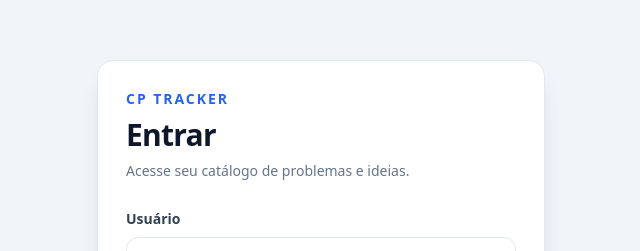
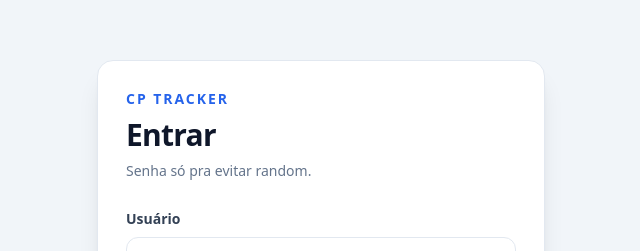
Before and after one commit to ogjoaoc/cp-tracker, a Next.js app: page /login in a window 1280 px wide. Shown: the part 135-386 px from the top of the page, without its empty margins (319-959 px from the left). Built offline with nearby package versions, Linux system fonts and the light colour scheme.

Commit message:
small update on login page

```diff
--- a/src/app/login/page.tsx
+++ b/src/app/login/page.tsx
@@ -40,7 +40,7 @@ export default function LoginPage() {
         <div className="mb-7">
           <p className="text-sm font-semibold uppercase tracking-[0.14em] text-blue-600">CP Tracker</p>
           <h1 className="mt-2 text-3xl font-bold tracking-tight text-slate-900">Entrar</h1>
-          <p className="mt-2 text-sm text-slate-500">Acesse seu catálogo de problemas e ideias.</p>
+          <p className="mt-2 text-sm text-slate-500">Senha só pra evitar random.</p>
         </div>
 
         <form onSubmit={handleSubmit} className="space-y-4">
```
